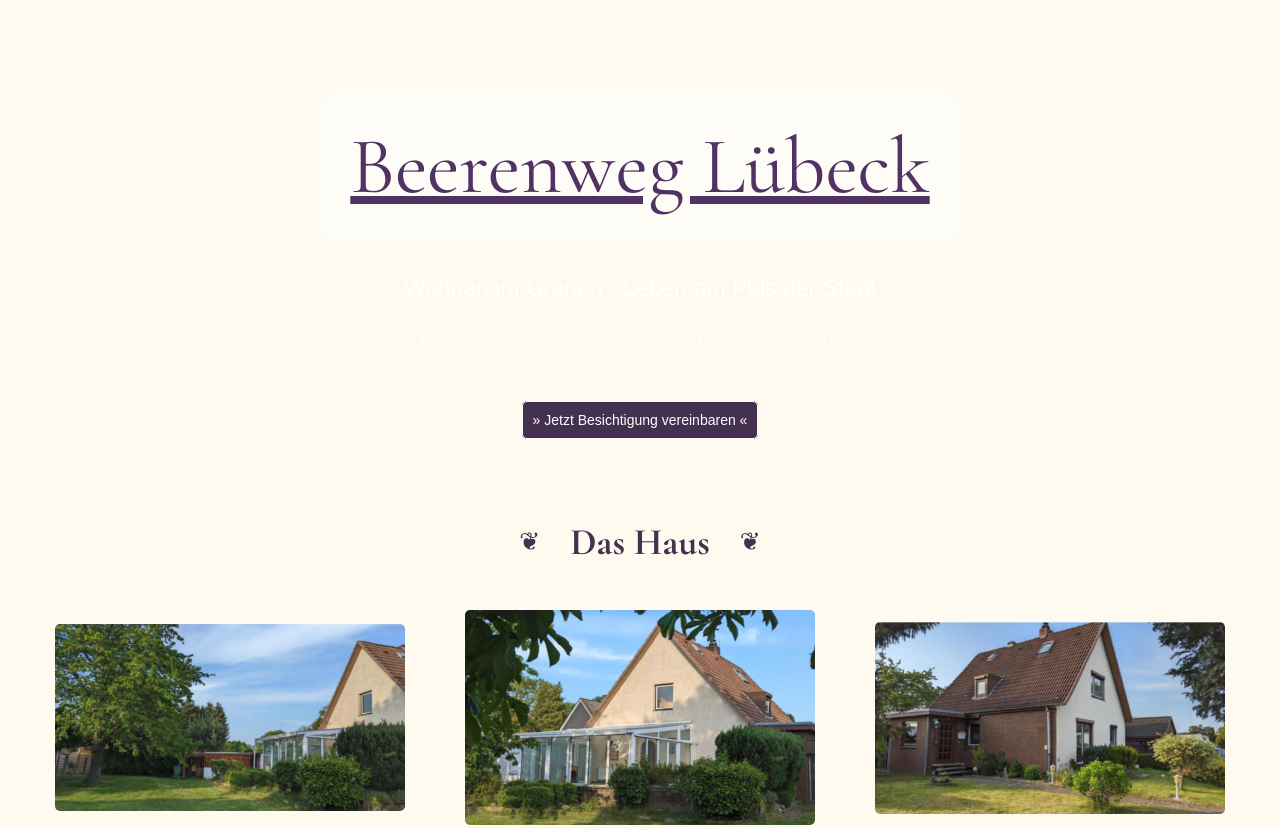
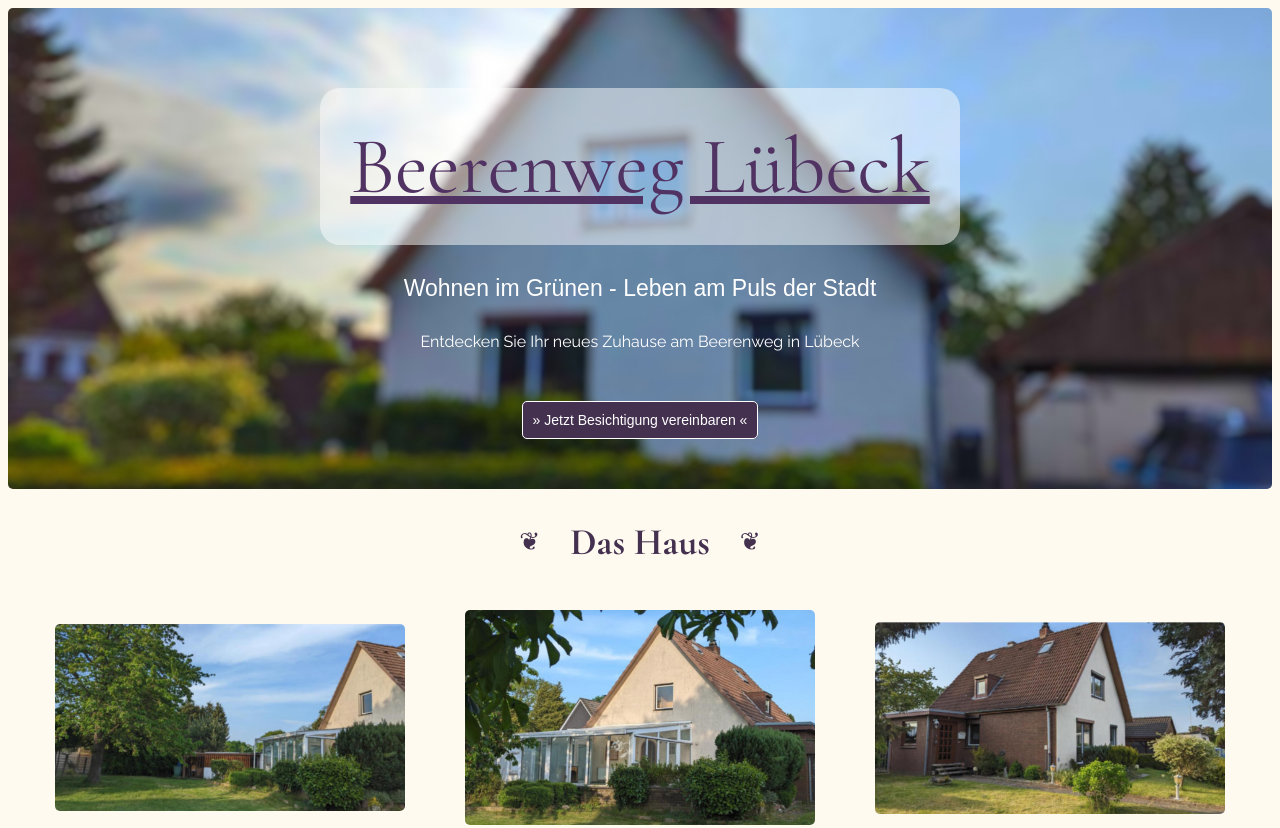
Before and after one commit to mazzotov/Beerenweg, a plain HTML site: page index.html in a window 1280 px wide. Shown: the top 828 px of the page. Drawn offline with nearby package versions, Linux system fonts and the light colour scheme.

Commit message:
Update index.css

```diff
--- a/Ressourcen/index.css
+++ b/Ressourcen/index.css
@@ -180,7 +180,7 @@ padding: 5px;
 
 
 .Hero_Banner {
-  background-image: url(/Expose_Haus/Ressourcen/Bilder/Haus_Frontal.jpg);
+  background-image: url(Bilder/Haus_Frontal.jpg);
   background-size: cover; /* Skaliert das Bild, damit es den gesamten Container ausfüllt */
   background-position: center; /* Zentriert das Bild */
   background-repeat: no-repeat; /* Kein Wiederholen des Bildes */
```
